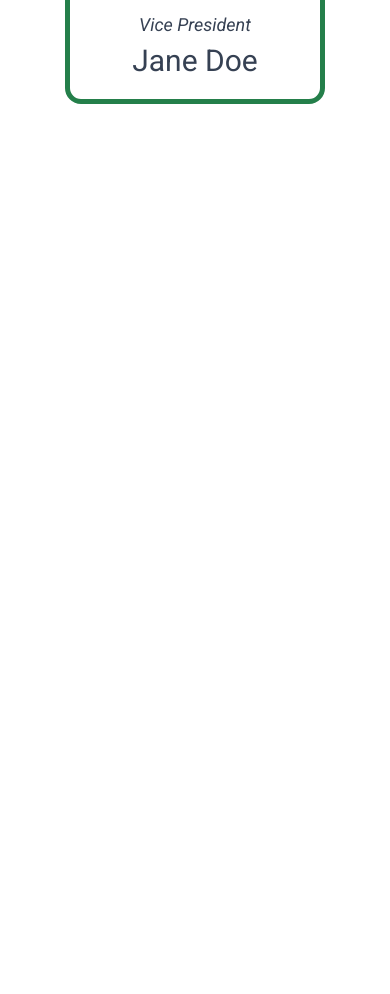
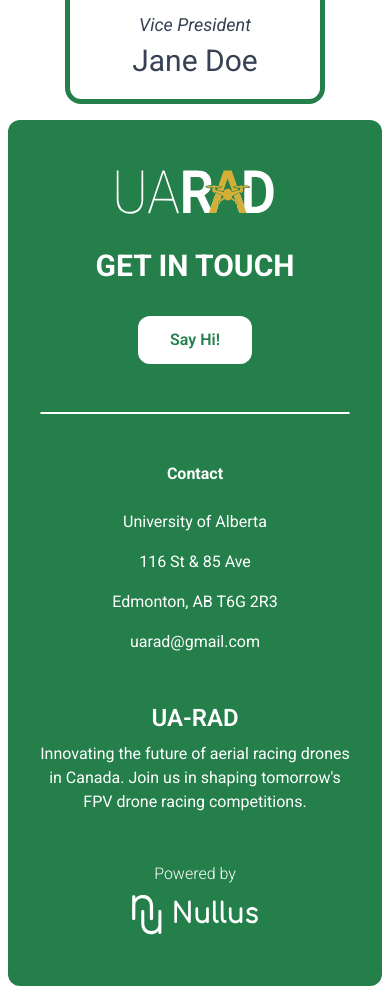
Before and after one commit to alejandrocqvd/ua-rad, a Next.js app: page /team in a window 390 px wide. Shown: the part 6720-7714 px from the top of the page. Before the commit the page ends 6840 px from the top, so only its background shows below. Built offline with nearby package versions, Linux system fonts and the light colour scheme.

Commit message:
finished footer

```diff
--- a/src/app/layout.js
+++ b/src/app/layout.js
@@ -1,6 +1,7 @@
 import { Geist, Geist_Mono } from "next/font/google";
 import "./globals.css";
 import { Navbar } from "@/components/common/Navbar";
+import Footer from "@/components/common/Footer";
 
 const geistSans = Geist({
   variable: "--font-geist-sans",
@@ -30,6 +31,7 @@
         <main className="flex flex-col justify-center items-center">
           {children}
         </main>
+        <Footer />
       </body>
     </html>
   );
--- a/src/components/common/Footer.jsx
+++ b/src/components/common/Footer.jsx
@@ -1,7 +1,95 @@
+import Link from "next/link";
+import Image from "next/image";
+
 const Footer = () => {
     return (
-        <footer>
-
+        <footer className="flex flex-col justify-center items-center max-w-5xl mx-2 md:mx-auto bg-[#247F4A] rounded-xl py-12 md:py-16 px-8 md:px-12 mb-2 md:mb-12 text-white">
+            <div className="flex flex-col md:flex-row justify-between items-center w-full">
+                <Link href={'/'} className="flex md:hidden">
+                    <Image
+                        src={"/branding/UARAD_LOGO_LIGHT.svg"}
+                        alt="UARAD Logo"
+                        width={300}
+                        height={300}
+                        priority
+                        className="h-12 w-auto mb-8"
+                    />
+                </Link>
+                <div className="flex flex-col justify-center items-center md:items-start">
+                    <p className="text-3xl md:text-4xl font-bold mb-8">GET IN TOUCH</p>
+                    <Link href={'/contact'} className="rounded-[12px] bg-white py-3 px-8 text-[#247F4A] font-semibold cursor-pointer transition-all duration-300 ease-in-out hover:bg-[#D3AF37] hover:text-white hover:scale-105 hover:shadow-lg hover:shadow-white/20 active:scale-95">
+                        Say Hi!
+                    </Link>
+                </div>
+                <Link href={'/'} className="hidden md:flex">
+                    <Image
+                        src={"/branding/UARAD_LOGO_LIGHT.svg"}
+                        alt="UARAD Logo"
+                        width={300}
+                        height={300}
+                        priority
+                        className="h-16 w-auto"
+                    />
+                </Link>
+            </div>
+            <hr className="border-1 md:border-2  w-full rounded-full my-12"></hr>
+            <div className="flex flex-col-reverse md:flex-row justify-center items-start">
+                <div className="flex flex-col justify-center items-center md:items-start flex-1">
+                    <p className="text-2xl font-semibold mb-2">UA-RAD</p>
+                    <p className="text-center md:text-left mb-4 md:mb-0">Innovating the future of aerial racing drones in Canada. Join us in shaping tomorrow's FPV drone racing competitions.</p>
+                    <p className="mt-8 mb-1 font-light">Powered by</p>
+                    <a href='https://www.nullus.ca/' target='_blank' rel="noopener noreferrer">
+                        <Image
+                            src="/branding/NULLUS_FULL_LOGO.svg"
+                            alt="Nullus Inc. Logo"
+                            width={800}
+                            height={800}
+                            priority
+                            className="h-12 w-auto mx-2 brightness-0 invert"
+                        />
+                    </a>
+                </div>
+                <div className="md:flex flex-col justify-center md:justify-start h-full items-center md:ml-24 md:mr-44 hidden">
+                    <p className="font-bold mb-8 w-24 text-left">Quick Links</p>
+                    <Link
+                        href={"/"}
+                        className="w-24 text-center md:text-left mb-4 transition-all duration-300 ease-in-out hover:translate-x-2 hover:text-[#D3AF37]"
+                    >
+                        Home
+                    </Link>
+                    <Link
+                        href={"/"}
+                        className="w-24 text-center md:text-left mb-4 transition-all duration-300 ease-in-out hover:translate-x-2 hover:text-[#D3AF37]"
+                    >
+                        Team
+                    </Link>
+                    <Link
+                        href={"/"}
+                        className="w-24 text-center md:text-left mb-4 transition-all duration-300 ease-in-out hover:translate-x-2 hover:text-[#D3AF37]"
+                    >
+                        Competition
+                    </Link>
+                    <Link
+                        href={"/"}
+                        className="w-24 text-center md:text-left mb-4 transition-all duration-300 ease-in-out hover:translate-x-2 hover:text-[#D3AF37]"
+                    >
+                        Sponsors
+                    </Link>
+                    <Link
+                        href={"/"}
+                        className="w-24 text-center md:text-left transition-all duration-300 ease-in-out hover:translate-x-2 hover:text-[#D3AF37]"
+                    >
+                        Contact
+                    </Link>
+                </div>
+                <div className="flex flex-col justify-center md:justify-start w-full h-full md:w-24 items-center md:mr-8 text-center md:text-left mb-12 md:mb-0">
+                    <p className="font-bold mb-6 md:mb-8 w-44">Contact</p>
+                    <p className="mb-4 w-44">University of Alberta</p>
+                    <p className="mb-4 w-44">116 St & 85 Ave</p>
+                    <p className="mb-4 w-44">Edmonton, AB T6G 2R3</p>
+                    <p className="w-44">uarad@gmail.com</p>
+                </div>
+            </div>
         </footer>
     );
 }
--- a/src/components/common/Navbar.jsx
+++ b/src/components/common/Navbar.jsx
@@ -6,7 +6,7 @@
 
 const DesktopNavbar = () => {
     return (
-        <nav className="hidden md:flex fixed top-0 left-0 right-0 z-50 flex-row justify-between items-center rounded-xl p-2 bg-[#247F4A] max-w-5xl h-14 mt-8 mx-auto text-sm">
+        <nav className="hidden md:flex fixed top-0 left-0 right-0 z-50 flex-row justify-between items-center rounded-[16px] p-2 bg-[#247F4A] max-w-5xl h-14 mt-8 mx-auto text-sm">
             <Link href={'/'} className="h-10 flex justify-center items-center rounded-xl cursor-pointer transition-all duration-300 ease-in-out hover:bg-[#1F7042] hover:scale-105">
                 <Image
                     src="/branding/UARAD_LOGO_LIGHT.svg"
@@ -34,7 +34,7 @@
                     Contact
                 </Link>
             </div>
-            <div className="bg-white rounded-xl p-4 text-[#247F4A] font-bold h-10 flex justify-center items-center cursor-pointer transition-all duration-300 ease-in-out hover:bg-[#D3AF37] hover:text-white hover:scale-105 hover:shadow-lg hover:shadow-white/20 active:scale-95">
+            <div className="bg-white rounded-[12px] p-4 text-[#247F4A] font-bold h-10 flex justify-center items-center cursor-pointer transition-all duration-300 ease-in-out hover:bg-[#D3AF37] hover:text-white hover:scale-105 hover:shadow-lg hover:shadow-white/20 active:scale-95">
                 Sponsor Us
             </div>
         </nav>
```
